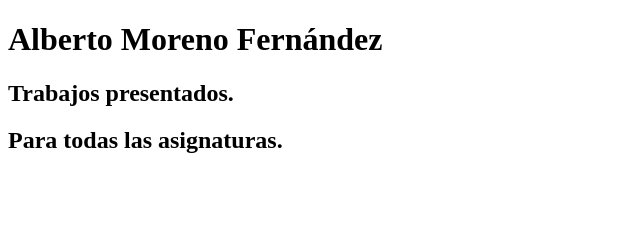
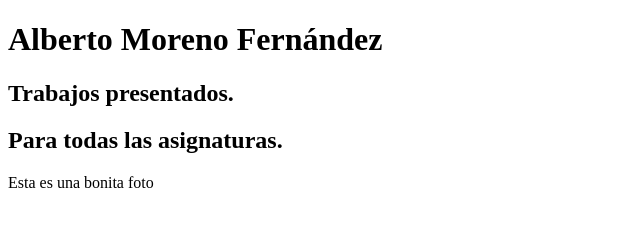
Before and after one commit to AlbertoMorenoFdez/publico, a plain HTML site: page index.html in a window 1280 px wide. Shown: the whole page, without its empty margins (0-640 px from the left). Drawn offline with Linux system fonts and the light colour scheme.

Commit message:
Update index.html

```diff
--- a/index.html
+++ b/index.html
@@ -10,6 +10,7 @@
     <h1>Alberto Moreno Fernández</h1>
     <h2>Trabajos presentados.</h2>
     <h2>Para todas las asignaturas.</h2>
+    <p>Esta es una bonita foto</p>
 
 </body>
 </html>
```
